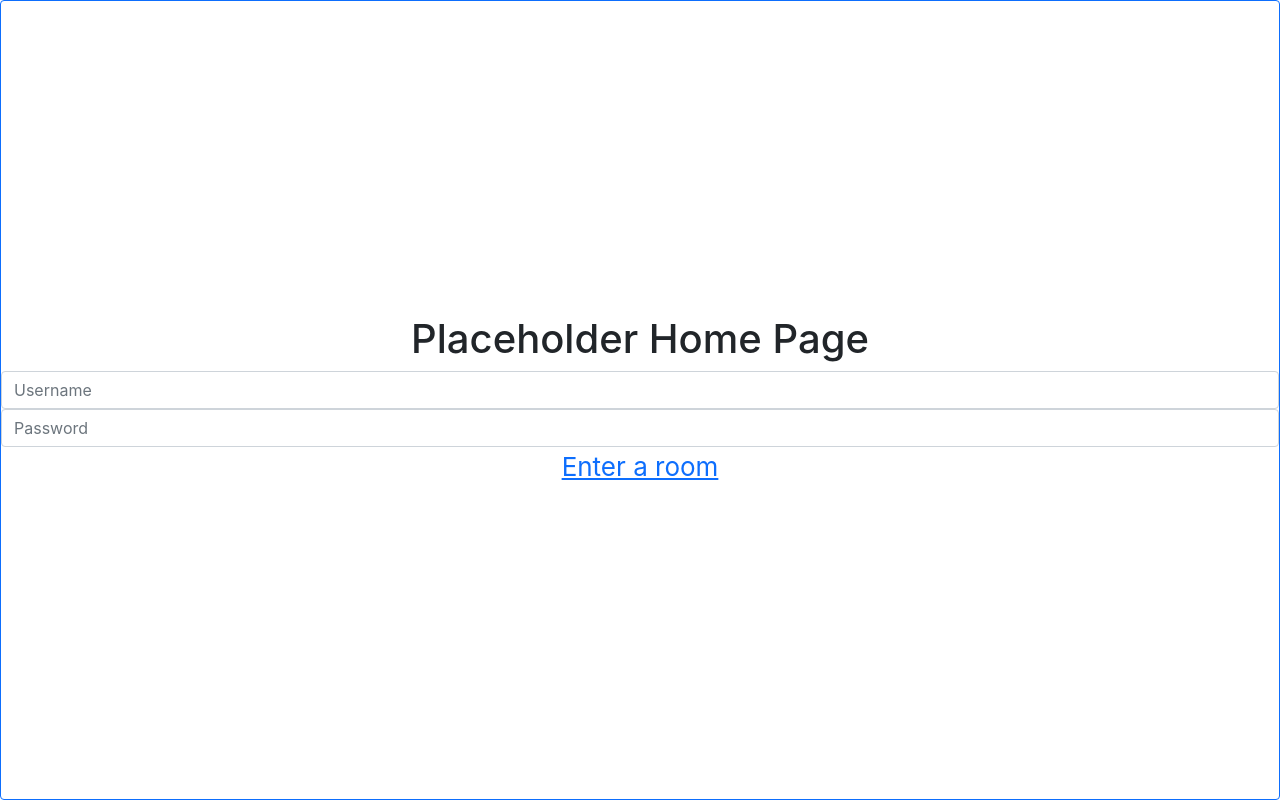
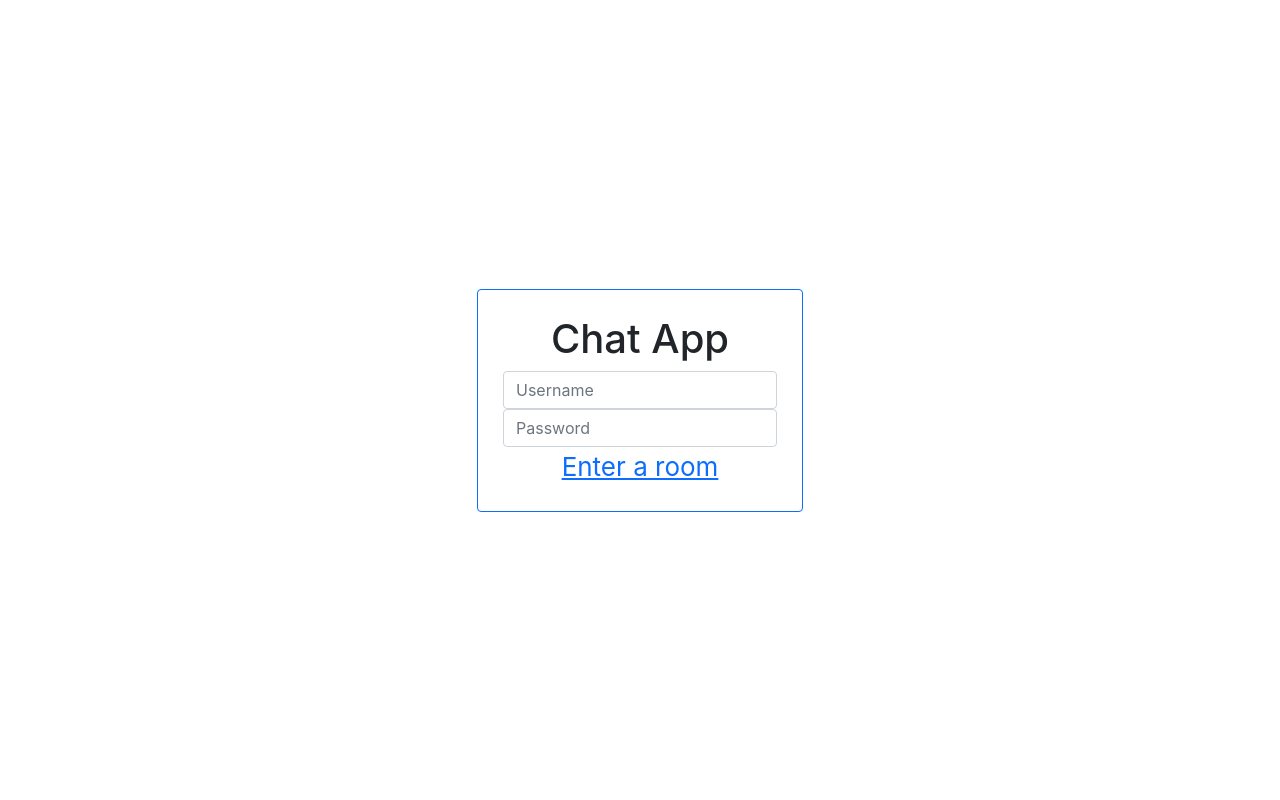
Before and after one commit to trevorong/Chatroom, a React (Create React App) app: page / in a window 1280 px wide. Built offline with nearby package versions, Linux system fonts and the light colour scheme.

Commit message:
added login module component

```diff
--- a/src/App.css
+++ b/src/App.css
@@ -56,6 +56,13 @@ ul {
   max-height: 100vh;
 }
 
+.login-module {
+  max-width: 500px;
+  max-height: 500px;
+
+  padding: 25px;
+}
+
 .chatroom {
   justify-content: flex-end;
 }
--- a/src/App.js
+++ b/src/App.js
@@ -3,12 +3,13 @@ import './App.css';
 import React from 'react';
 import { BrowserRouter as Router, Route, Link, Switch } from "react-router-dom";
 import ChatModule from './ChatModule.js';
+import LoginModule from './LoginModule.js';
 
 function App() {
   return (
     <Router>
       <Switch>
-        <Route path="/" exact component={Home} />
+        <Route path="/" exact component={LoginModule} />
         <Route path="/room"  component={ChatModule} />
         <Route render={() => <h1>404: page not found</h1>} />
       </Switch>
@@ -17,12 +18,3 @@ function App() {
 }
 
 export default App;
-
-const Home = () => (
-  <div className="App border border-primary rounded">
-    <h1> Placeholder Home Page </h1>
-    <input type="text" className="form-control" placeholder="Username" aria-label="Username"></input>
-    <input type="text" className="form-control" placeholder="Password" aria-label="Password"></input>
-    <Link to="/room">Enter a room</Link>
-  </div>
-);
--- a/src/ChatModule.js
+++ b/src/ChatModule.js
@@ -36,7 +36,7 @@ function ChatModule() {
         <div className="chat-module row-container flex-grow">
           <div className="col-container border">
             <input type="text" className="form-control" placeholder="Search" onChange={(event)=>setSearchVal(event.target.value)} value={searchVal} aria-label="Search bar"></input>
-            <ul> placeholder for list of chatrooms</ul>
+            <ul> placeholder list of chatrooms</ul>
           </div>
 
           <Chatroom/>
--- /dev/null
+++ b/src/LoginModule.js
@@ -0,0 +1,21 @@
+import React, {useState} from 'react';
+
+import { Link } from "react-router-dom";
+
+function LoginModule() {
+  const [nameVal, setNameVal] = useState('');
+  const [password, setPassword] = useState('');
+
+  return (
+    <div className="App">
+      <div className="login-module border border-primary rounded">
+        <h1> Chat App </h1>
+        <input type="text" className="form-control" placeholder="Username" onChange={(event)=>setNameVal(event.target.value)} value={nameVal} aria-label="Username"></input>
+        <input type="text" className="form-control" placeholder="Password" onChange={(event)=>setPassword(event.target.value)} value={password} aria-label="Password"></input>
+        <Link to= "/room">Enter a room</Link>
+      </div>
+    </div>
+  );
+}
+
+export default LoginModule;
```
